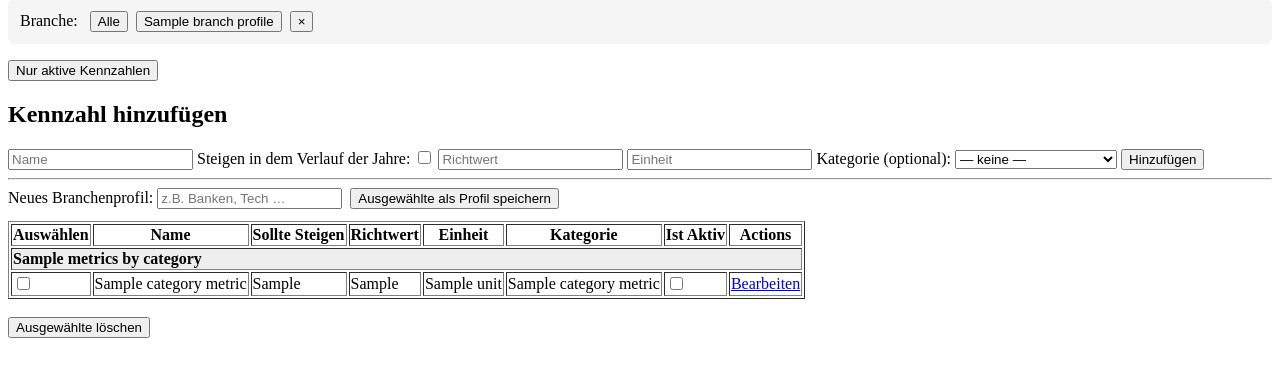
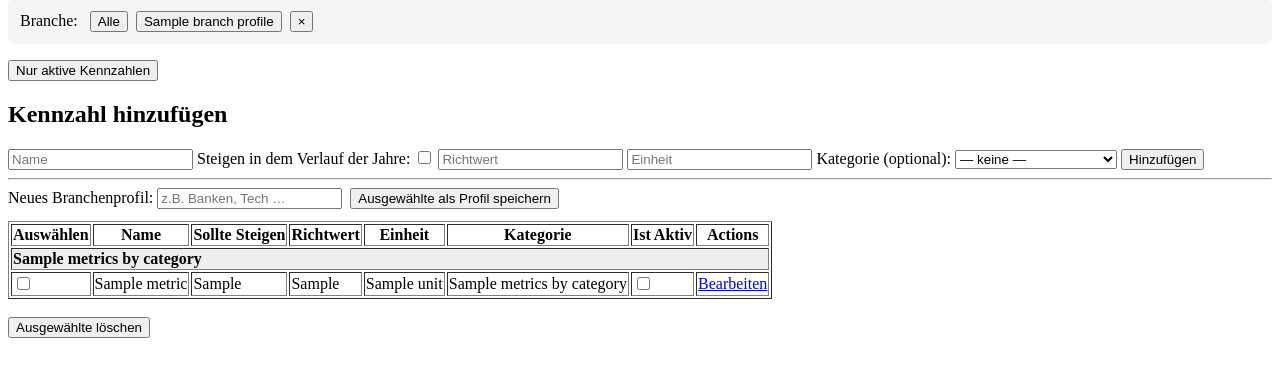
Before and after one commit to danthemanthereal/stock_management_system, a FastAPI app: template Stock_management_fast_api/templates/show_saved_financial_metrics.html in a window 1280 px wide. Shown: the part 115-492 px from the top of the page. Run offline with FastAPI, Linux system fonts and the light colour scheme; the template is opened without the code that fills it: most values are stand-ins (such as "Sample title", 1, 10 or a date in 2020).

Commit message:
save show saved metrics with new schema

```diff
--- a/Stock_management_fast_api/main.py
+++ b/Stock_management_fast_api/main.py
@@ -7,7 +7,7 @@ from typing import List, Tuple, Optional
 from combining_stock_infos_llm.combine_stock import get_combination
 from financial_metric_evaluator_component.financial_metric_evaluator import \
     get_satisfied_and_not_satisfied_financial_metrics
-from database.models import FinancialMetric
+from database.models import FinancialMetric, IndustryProfile, ProfileMetricConfiguration, FinancialMetricCategory
 from financial_metric_component.financial_metric import get_total_financial_metrics
 from database.db import engine, SessionLocal
 from sqlalchemy.orm import Session, joinedload
@@ -22,6 +22,7 @@ from pydantic import BaseModel
 from fastapi.middleware.cors import CORSMiddleware
 import requests
 from pytube import extract
+from itertools import groupby
 
 models.Base.metadata.create_all(bind=engine)
 
@@ -50,7 +51,6 @@ def get_db():
 
 
 def metric_ids_for_branch_profile_from_form(form) -> List[int]:
-    """Auswahl-Spalte metric_ids, per JS gesetztes profile_selected_metric_ids, oder Fallback is_active_<id>."""
     hidden = form.get("profile_selected_metric_ids")
     if hidden is not None and str(hidden).strip():
         parts = [x.strip() for x in str(hidden).split(",") if x.strip()]
@@ -508,15 +508,36 @@ def get_financial_metrics_by_guro_focus_end_point(request: Request, company: str
 def show_saved_financial_metrics_page(
     request: Request,
     db: Session = Depends(get_db),
-    branch_profile_id: Optional[int] = Form(None),
 ):
     try:
-        # TODO
+        branch_profiles = db.query(IndustryProfile).all()
+        selected_branch_id = 1
+
+        configs = (
+            db.query(ProfileMetricConfiguration)
+            .join(FinancialMetric)
+            .outerjoin(FinancialMetricCategory, FinancialMetric.category_id == FinancialMetricCategory.id)
+            .filter(ProfileMetricConfiguration.profile_id == selected_branch_id)
+            .order_by(FinancialMetricCategory.name)
+            .all()
+        )
+
+        metrics_by_category = []
+        for category_name, group in groupby(configs,
+                                            lambda x: x.metric.category_rel.name if x.metric.category_rel else "— keine —"):
+            metrics_by_category.append((category_name, list(group)))
+
         return templates.TemplateResponse(
             request=request,
             name="show_saved_financial_metrics.html",
-            context={"request": request, },
-        )
+            context={
+            "request": request,
+            "branch_profiles": branch_profiles,
+            "selected_branch_profile_id": selected_branch_id,
+            "metrics_by_category": metrics_by_category,
+            "displayed_metrics_count": len(configs)
+        })
+
     except Exception as e:
         print(e)
         return templates.TemplateResponse(
--- a/Stock_management_fast_api/templates/show_saved_financial_metrics.html
+++ b/Stock_management_fast_api/templates/show_saved_financial_metrics.html
@@ -14,17 +14,21 @@
             background: #f5f5f5;
             border-radius: 6px;
         }
+
         .branch-profile-bar form {
             display: inline;
             margin: 0;
         }
+
         .branch-profile-bar button {
             cursor: pointer;
         }
+
         .branch-profile-bar .profile-active {
             font-weight: bold;
             box-shadow: inset 0 0 0 2px #333;
         }
+
         .save-profile-row {
             display: flex;
             flex-wrap: wrap;
@@ -39,7 +43,8 @@
 
 <p id="metrics-count-row" data-total-metrics="{{ displayed_metrics_count }}" style="margin:0.5rem 0 1rem;">
     Es werden <strong id="displayed-metrics-count">{{ displayed_metrics_count }}</strong>
-    <span id="metrics-count-word">{% if displayed_metrics_count == 1 %}Kennzahl{% else %}Kennzahlen{% endif %}</span> angezeigt.
+    <span id="metrics-count-word">{% if displayed_metrics_count == 1 %}Kennzahl{% else %}Kennzahlen{% endif %}</span>
+    angezeigt.
 </p>
 
 <div class="branch-profile-bar" role="toolbar" aria-label="Branchenprofile">
@@ -127,28 +132,34 @@
             <th>Actions</th>
         </tr>
         </thead>
-        {% for category_label, category_metrics in metrics_by_category %}
+        {% for category_label, configs in metrics_by_category %}
         <tbody class="metric-category-group">
         <tr class="category-heading-row">
             <th colspan="8" style="text-align:left;background:#eee;">{{ category_label }}</th>
         </tr>
-        {% for m in category_metrics %}
-        <tr class="saved-metric-row" data-is-active="{{ 'true' if m.is_active else 'false' }}">
+        {% for c in configs %}
+        <tr class="saved-metric-row" data-is-active="{{ 'true' if c.is_active else 'false' }}">
             <td>
-                <input type="checkbox" name="metric_ids" value="{{ m.id }}">
+                <input type="checkbox" name="metric_ids" value="{{ c.metric.id }}">
             </td>
-            <td>{{ m.name }}</td>
-            <td>{{ m.should_rise }}</td>
-            <td>{{ m.reference_value }}</td>
-            <td>{{ m.unit }}</td>
-            <td>{{ m.category_name or "—" }}</td>
+            <!-- Name kommt aus der Stammdaten-Tabelle -->
+            <td>{{ c.metric.name }}</td>
+
+            <!-- Diese Werte kommen aus der Branchen-Hilfstabelle -->
+            <td>{{ c.should_rise }}</td>
+            <td>{{ c.reference_value }}</td>
+
+            <!-- Einheit kommt wieder aus der Stammdaten-Tabelle -->
+            <td>{{ c.metric.unit }}</td>
+
+            <td>{{ category_label }}</td>
             <td>
                 <input type="checkbox"
-                       name="is_active_{{ m.id }}"
-                       {% if m.is_active %}checked{% endif %}>
+                       name="is_active_{{ c.id }}"
+                       {% if c.is_active %}checked{% endif %}>
             </td>
             <td>
-                <a href="/metrics/edit/{{ m.id }}">Bearbeiten</a>
+                <a href="/metrics/edit/{{ c.id }}">Bearbeiten</a>
             </td>
         </tr>
         {% endfor %}
```
Lines whose indentation alone changed are shown as unchanged.
